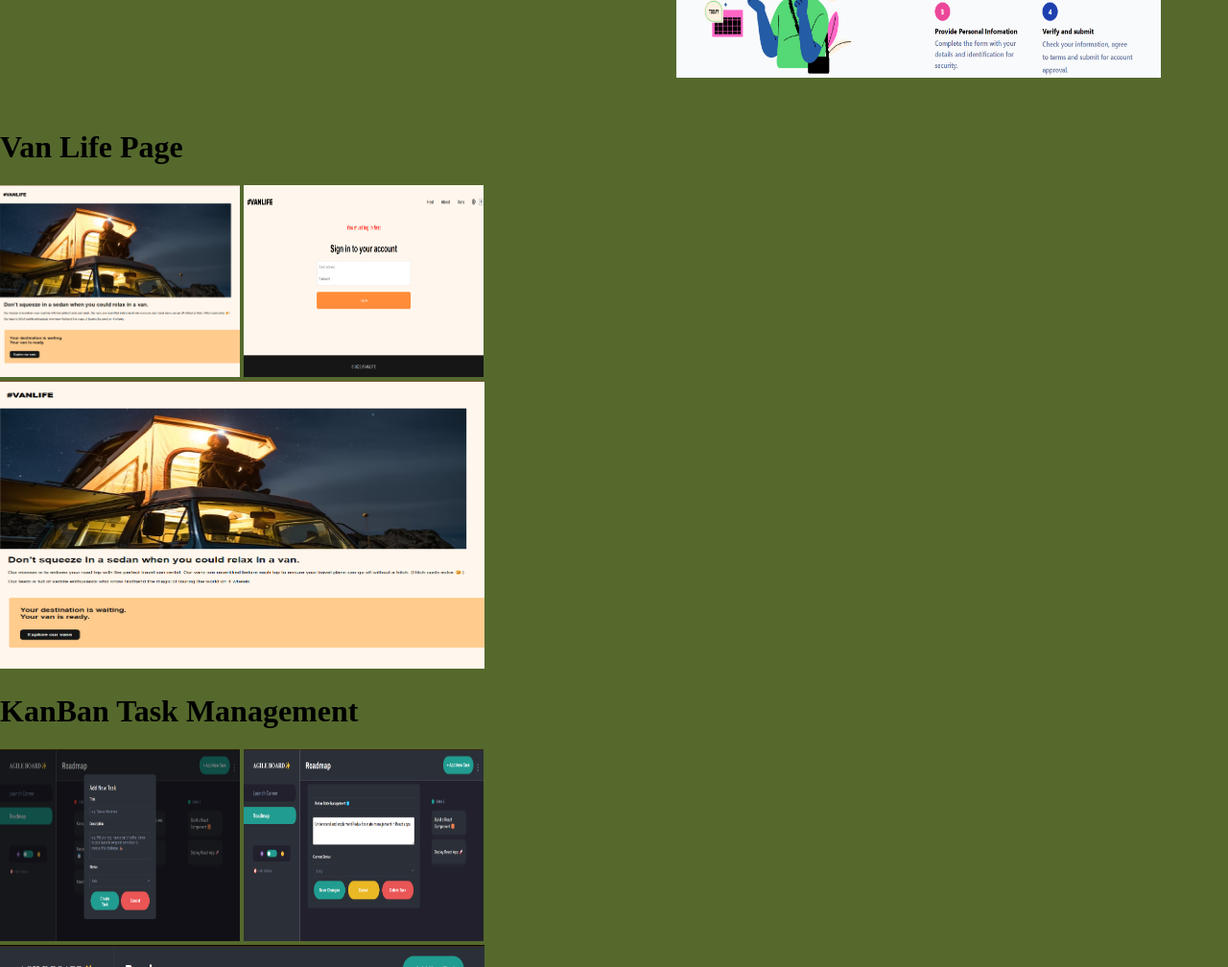
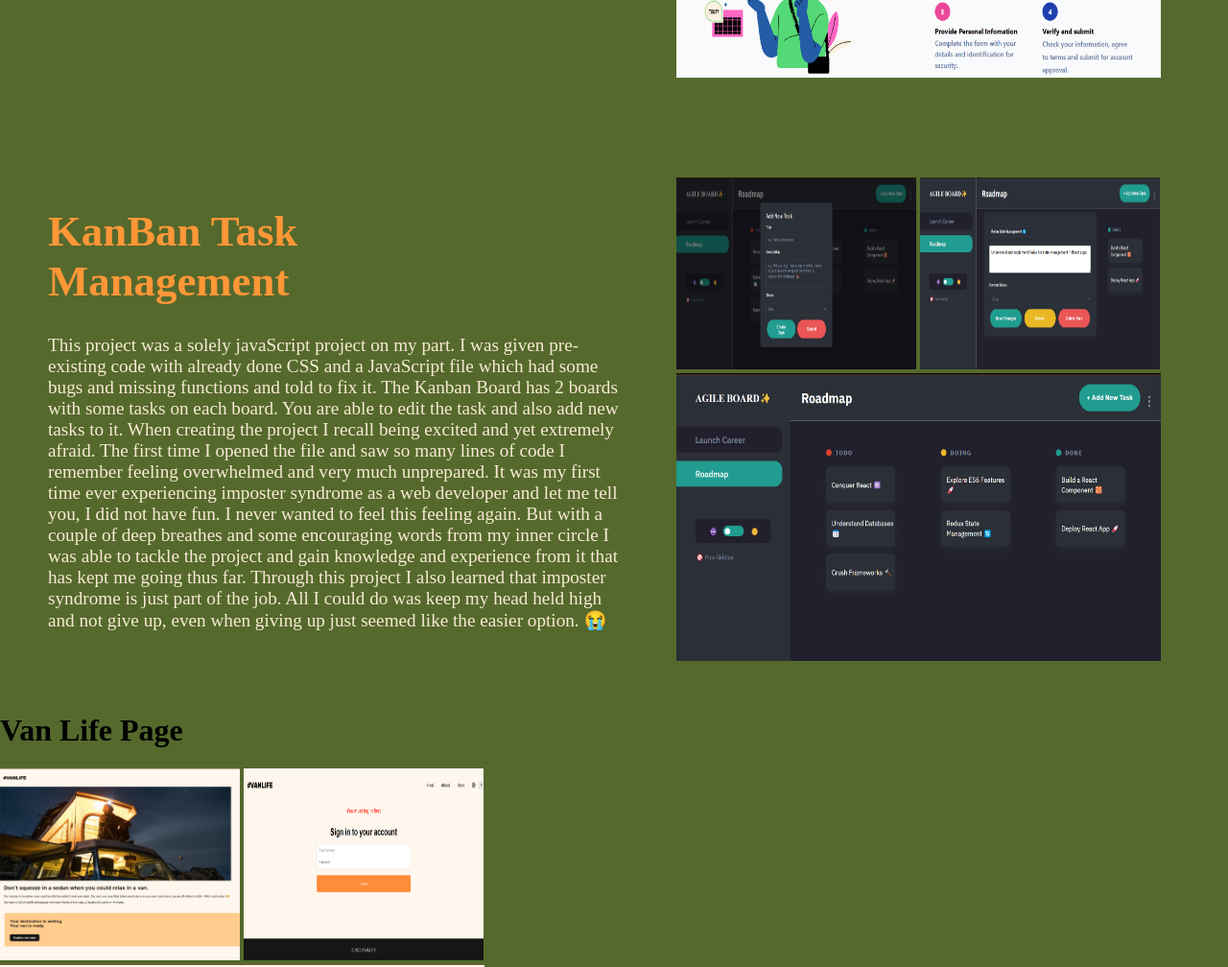
Before and after one commit to Tundoor/CS20240188_WFO2407_GroupC_Thandolwethu-Mbokazi_CDV05, a plain HTML site: page index.html in a window 1280 px wide. Shown: the part 2980-3988 px from the top of the page at 96% size. Drawn offline with Linux system fonts and the light colour scheme; a web font is replaced by a local one.

Commit message:
Updated project 2 section

```diff
--- a/index.html
+++ b/index.html
@@ -267,28 +267,53 @@
             <img src="./imgs/How it works.png" width="505px" height="300px" id="img-3-CBL">
          </div>
       </div>
+
       <div class="project-2">
-         <h1 class="project-2-title">Van Life Page</h1>
-         <p class="project-2-paragraph"></p>
-         <!-- images for the second project -->
+
+         <!-- images for the third project -->
+
+         <div>
+            <h1 class="project-2-title">KanBan Task Management</h1>
+            <p class="project-2-paragraph">This project was a solely javaScript project on my part. I was given
+               pre-existing
+               code with already done CSS and a JavaScript file
+               which had some bugs and missing functions and told to fix it. The Kanban Board has 2 boards with some
+               tasks on each board. You are able to edit the task and also add new tasks to it. When creating the
+               project I
+               recall being excited and yet extremely afraid. The first time I opened the file and saw so many lines of
+               code I remember feeling overwhelmed and very much unprepared. It was my first time ever experiencing
+               imposter syndrome
+               as a web developer and let me tell you, I did not have fun. I never wanted to feel this feeling again.
+               But with a couple of deep breathes and some
+               encouraging
+               words from my inner circle I was able to tackle the project and gain knowledge and experience from it
+               that has kept me
+               going thus far. Through this project I also learned that imposter syndrome is just part of the job. All I
+               could
+               do was keep my head held high and not give up, even when giving up just seemed like the easier option. 😭
+            </p>
+         </div>
          <div class="project-2-img">
             <div class="topImgs-2">
+               <img src="./imgs/AddTask.png" width="250px" height="200px" id="img-1-KTM">
+               <img src="./imgs/EditTask.png" width="250px" height="200px" id="img-2-KTM">
+            </div>
+            <img src="./imgs/Kanban landing.png" width="505px" height="300px" id="img-3-KTM">
+         </div>
+      </div>
+
+      <div class="project-3">
+         <div>
+            <h1 class="project-3-title">Van Life Page</h1>
+            <p class="project-3-paragraph"></p>
+         </div>
+         <!-- images for the second project -->
+         <div class="project-3-img">
+            <div class="topImgs-3">
                <img src="./imgs/Screenshot 2024-12-12 131749.png" width="250px" height="200px" id="img-1-VL">
                <img src="./imgs/Sign in.png" width="250px" height="200px" id="img-2-VL">
             </div>
             <img src="./imgs/Screenshot 2024-12-12 131749.png" width="505px" height="300px" id="img-3-VL">
-         </div>
-      </div>
-      <div class="project-3">
-         <h1 class="project-3-title">KanBan Task Management</h1>
-         <p class="project-3-paragraph"></p>
-         <!-- images for the third project -->
-         <div class="project-3-img">
-            <div class="topImgs-3">
-               <img src="./imgs/AddTask.png" width="250px" height="200px" id="img-1-KTM">
-               <img src="./imgs/EditTask.png" width="250px" height="200px" id="img-2-KTM">
-            </div>
-            <img src="./imgs/Kanban landing.png" width="505px" height="300px" id="img-3-KTM">
          </div>
       </div>
       <a href="https://github.com/Tundoor" class="gitHubRepo" target="_blank"><button>More</button></a>
--- a/styles.css
+++ b/styles.css
@@ -326,6 +326,32 @@ This handles the little paragraphs on the page  */
 }
 
 /* Project-2 */
+
+.project-2 {
+    display: flex;
+    margin: 50px;
+    margin-top: 100px;
+}
+
+.project-2-title {
+    margin-left: auto;
+    margin-right: 300px;
+    font-size: 2.8rem;
+    font-family: var(--fontCoustard);
+    color: var(--mainColorOrange);
+
+}
+
+.project-2-paragraph {
+    width: 600px;
+    font-size: 1.2rem;
+    color: var(--mainColorWhite);
+}
+
+.project-2-img {
+    margin-right: 20px;
+}
+
 /* Project-3 */
 
 
```
